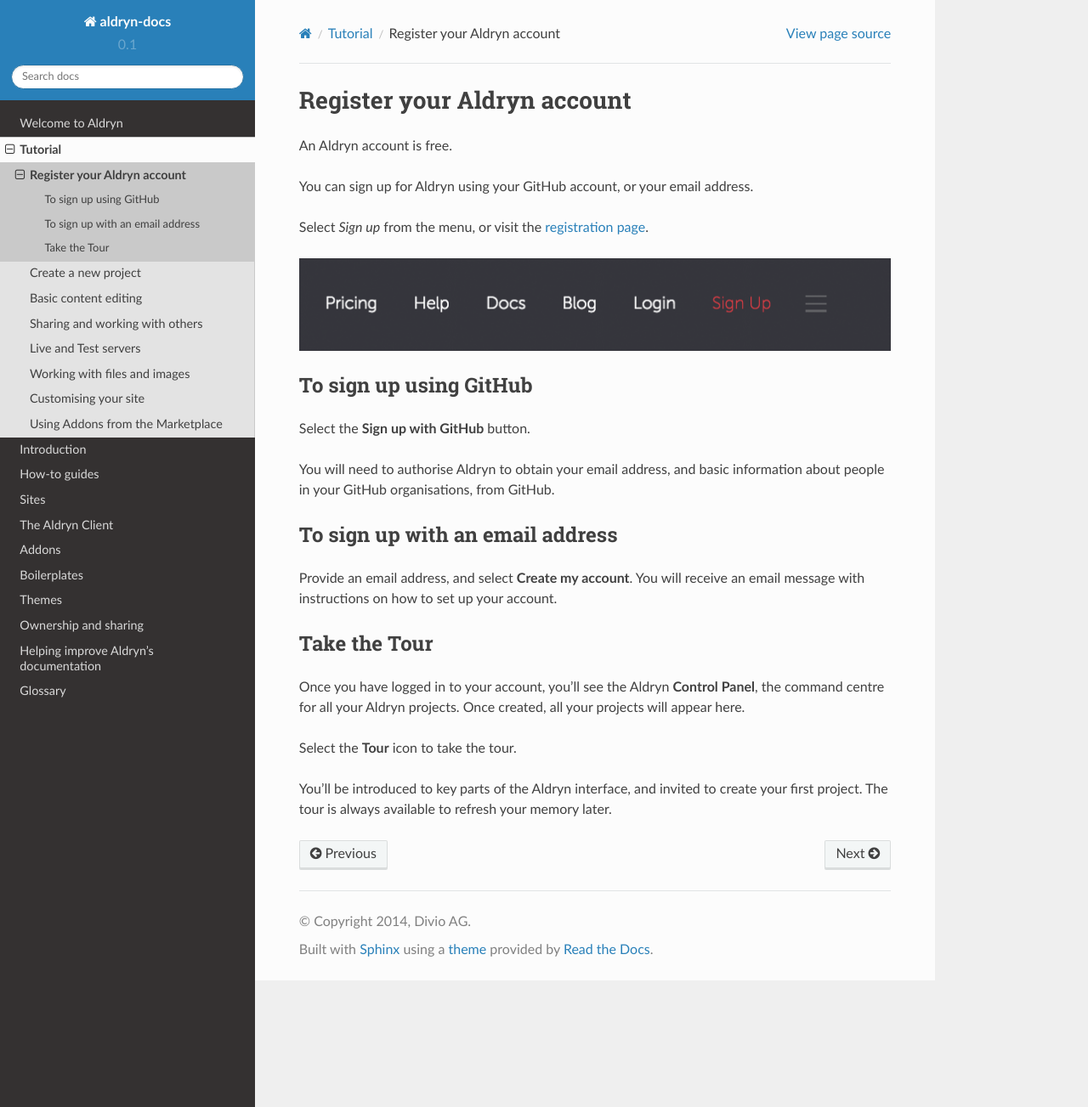
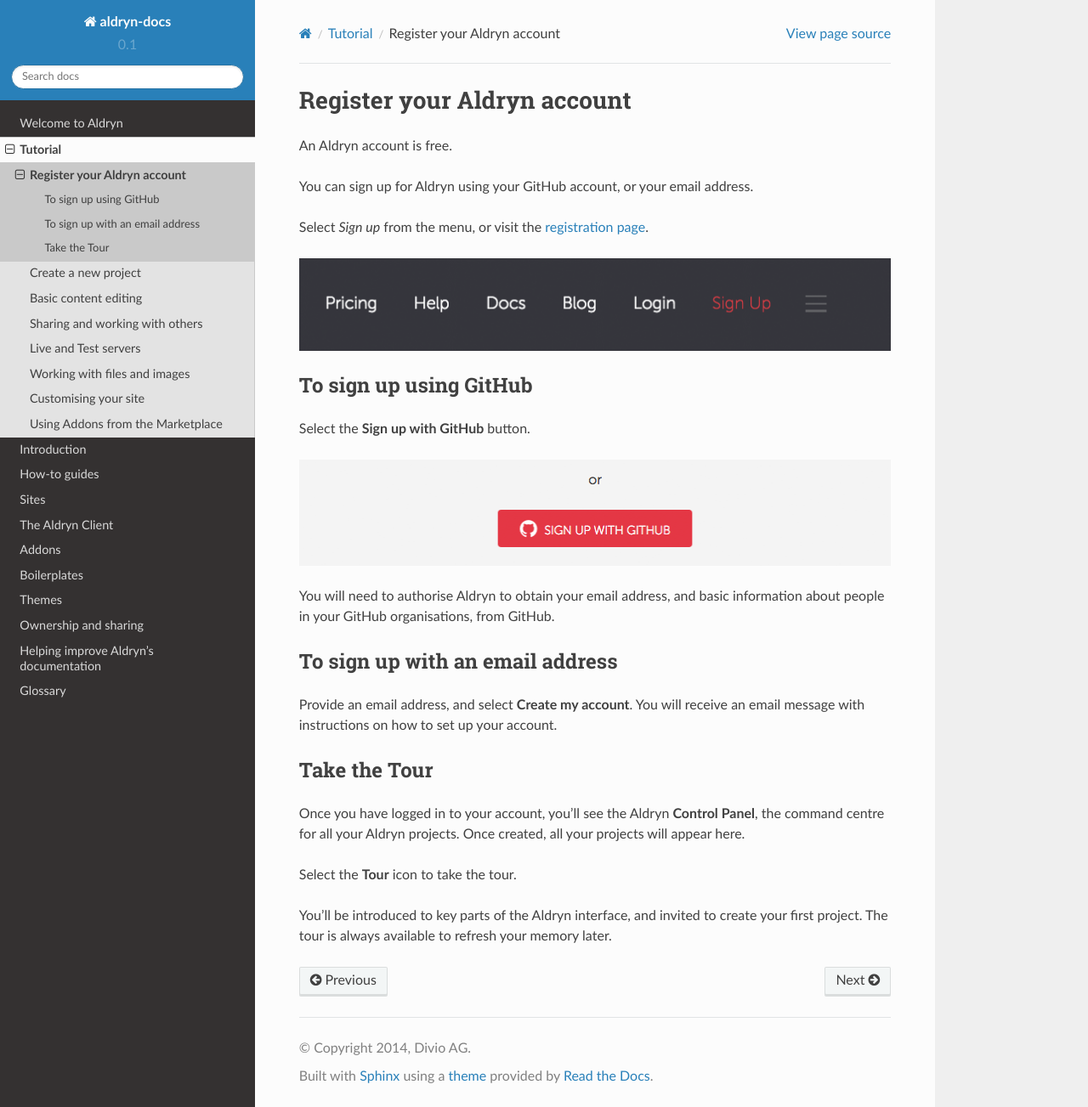
Before and after one commit to aldryn/aldryn-docs, a Sphinx documentation site: the page built from docs/tutorial/register.rst, in a window 1280 px wide and 1303 px high. Shown: the whole window at 85% size. Built offline with Sphinx 7.4.7 and the Read the Docs theme 2.0.0, drawn with Linux system fonts in a browser that asks for light colours.

Commit message:
Added another image to the Registration Tutorial

```diff
--- a/docs/tutorial/register.rst
+++ b/docs/tutorial/register.rst
@@ -17,6 +17,9 @@
 =======================
 
 Select the **Sign up with GitHub** button.
+
+.. image:: images/btn_github.png
+   :alt: The github button
 
 You will need to authorise Aldryn to obtain your email address, and basic information about people
 in your GitHub organisations, from GitHub.
```
Also changed, not shown: docs/tutorial/images/btn_github.png (added).
